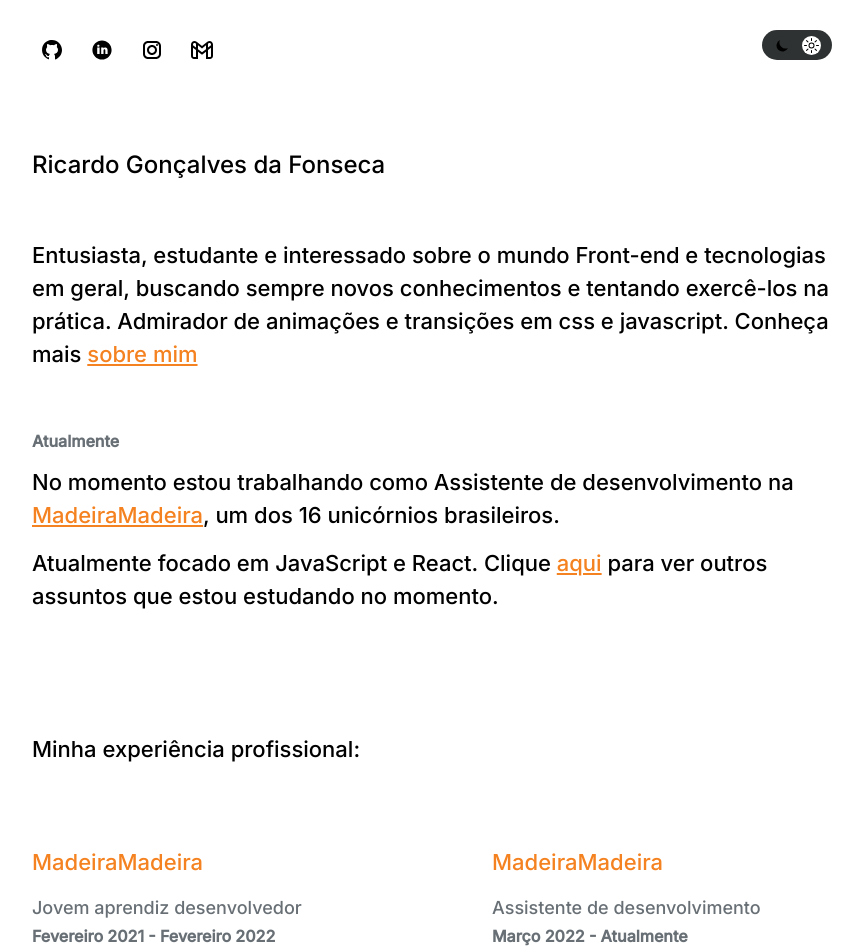
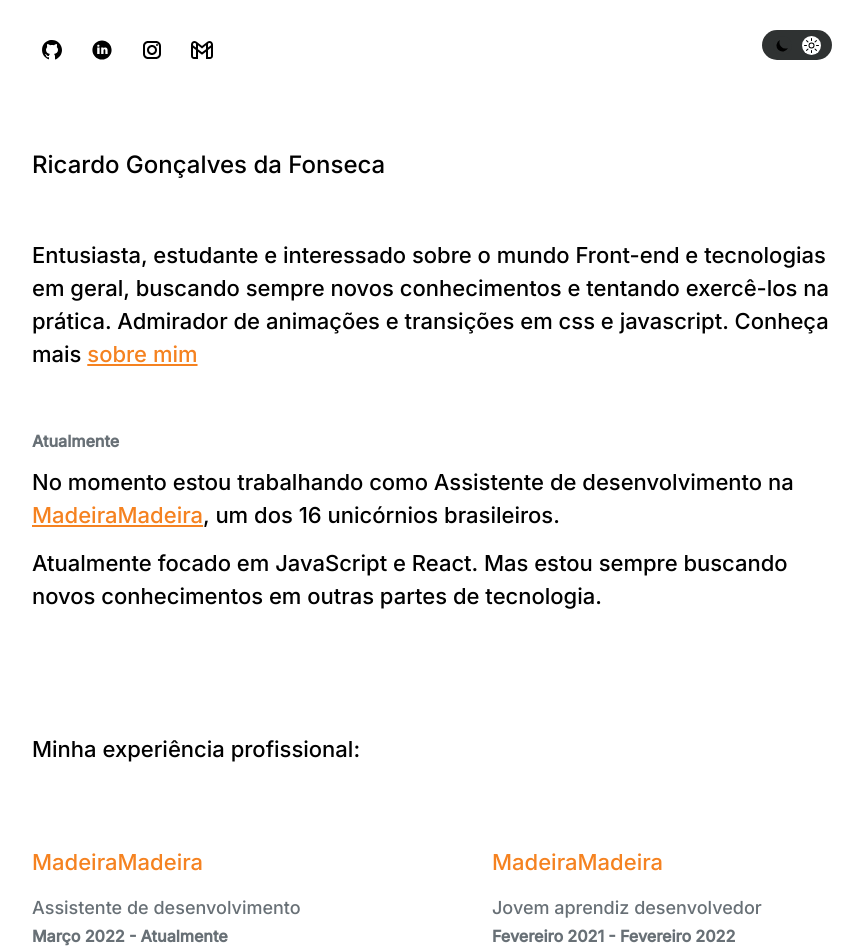
Before and after one commit to ricardogdf/Portfolio, a Next.js app: page / in a window 1280 px wide. Shown: the top 952 px of the page, without its empty margins (208-1071 px from the left). Built offline with nearby package versions, Linux system fonts and the light colour scheme; a web font is replaced by a local one.

Commit message:
atualização dos textos

```diff
--- a/pages/index.js
+++ b/pages/index.js
@@ -73,7 +73,7 @@
               No momento estou trabalhando como Assistente de desenvolvimento na <Link href='https://www.madeiramadeira.com.br/'>MadeiraMadeira</Link>, um dos 16 unicórnios brasileiros.
             </Text>
             <Text style={{ marginTop: '15px' }}>
-              Atualmente focado em JavaScript e React. Clique <Link href='./now'>aqui</Link> para ver outros assuntos que estou estudando no momento.
+              Atualmente focado em JavaScript e React. Mas estou sempre buscando novos conhecimentos em outras partes de tecnologia.
             </Text>
           </Box>
           <Box style={{ marginTop: '120px' }}>
@@ -82,7 +82,20 @@
             </Text>
             <Flex style={{ alignItems: 'center', justifyContent: 'space-between', marginTop: '60px' }}>
               <Box className='worked' style={{ marginLeft: '-20px' }} >
-                <Link href='./ricardo' style={{ textDecoration: 'none' }}>
+                <Link href='./devAssist' style={{ textDecoration: 'none' }}>
+                  <Text>
+                    MadeiraMadeira
+                  </Text>
+                  <Text style={{ marginTop: '15px', color: '#687076', fontSize: '18px', }}>
+                    Assistente de desenvolvimento
+                  </Text>
+                  <TextSub style={{ paddingTop: '5px' }}>
+                    Março 2022 - Atualmente
+                  </TextSub>
+                </Link>
+              </Box>
+              <Box className='worked' >
+                <Link href='./jovemAprendiz' style={{ textDecoration: 'none' }}>
                   <Text>
                     MadeiraMadeira
                   </Text>
@@ -91,19 +104,6 @@
                   </Text>
                   <TextSub style={{ paddingTop: '5px' }}>
                     Fevereiro 2021 - Fevereiro 2022
-                  </TextSub>
-                </Link>
-              </Box>
-              <Box className='worked' >
-                <Link href='./ricardo' style={{ textDecoration: 'none' }}>
-                  <Text>
-                    MadeiraMadeira
-                  </Text>
-                  <Text style={{ marginTop: '15px', color: '#687076', fontSize: '18px', }}>
-                    Assistente de desenvolvimento
-                  </Text>
-                  <TextSub style={{ paddingTop: '5px' }}>
-                    Março 2022 - Atualmente
                   </TextSub>
                 </Link>
               </Box>
--- a/pages/sobre.js
+++ b/pages/sobre.js
@@ -84,7 +84,7 @@
                 </Box>
                 <Box className='mentions'>
                     <Text className='name'>Giovane Ferreira</Text>
-                    <Text className='description'>Uma grande inspiração como profissional e pessoa, sendo uma das maiores referências para mim na área da programação. Devido ao contato constante com o time, tive muito apoio e ensinamentos vindo da parte dele, desde códigos complexos à apoiar constantemente a buscar novas comunicações para melhora desse quesito tão importante. Grande amigo, companheiro de trabalho e inspiração. Desenvolvedor Full-Stack sênior, Tecnólogo em Análise e Desenvolvimento de Sistemas e Tecnólogo, Análise e Pós-graduação em Sistemas Embarcados e Internet das Coisas.</Text>
+                    <Text className='description'>Uma grande inspiração como profissional e pessoa, sendo uma das maiores referências para mim na área da programação. Devido ao contato constante com o time, tive muito apoio e ensinamentos vindo da parte dele, desde códigos complexos à apoiar constantemente a buscar novas comunicações para melhora desse quesito tão importante. Grande amigo, companheiro de trabalho e inspiração. Desenvolvedor Full-Stack sênior, Tecnólogo em Análise e Desenvolvimento de Sistemas e Pós-graduação em Sistemas Embarcados e Internet das Coisas.</Text>
                     <Box className='boxSocialMedias'>
                         <Flex className='mbMedias'><Box className='nameSocialMedias'>Instagram:</Box> <Flex className='socialMedias'><a className='linkSocialMedias' href='https://www.instagram.com/giovane_f/'>@giovane_f</a ></Flex></Flex>
                         <Flex className='mbMedias'><Box className='nameSocialMedias'>Linkedin:</Box><Flex className='socialMedias'><a className='linkSocialMedias' href='https://www.linkedin.com/in/giovaneferreira/'>Giovane Ferreira</a ></Flex></Flex>
```
